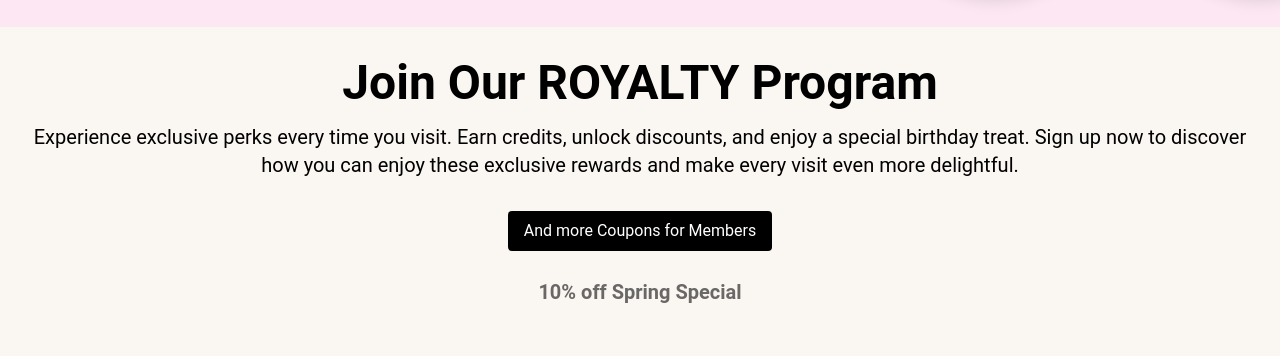
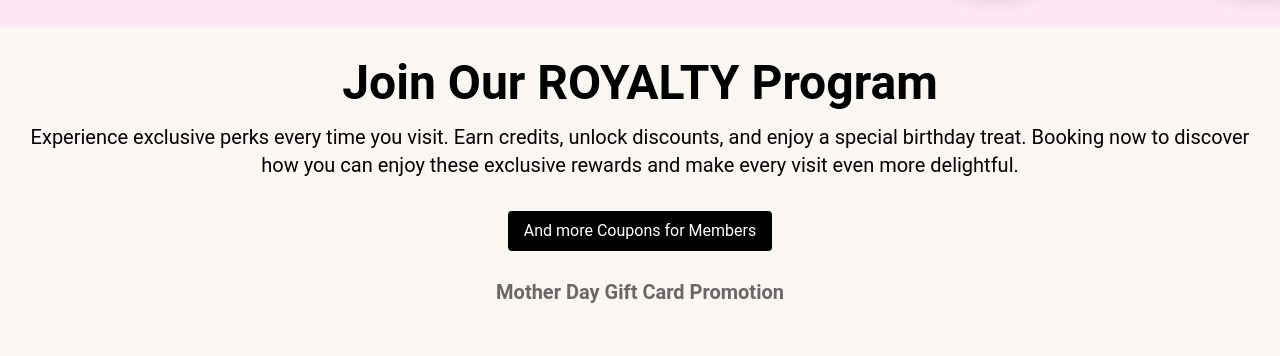
Before and after one commit to tudang2011994/NailShopWebApp, a Next.js app: page / in a window 1280 px wide. Shown: the part 1880-2236 px from the top of the page. Built offline with nearby package versions, Linux system fonts and the light colour scheme; no server answers.

Commit message:
Fix Deals

```diff
--- a/components/LoyaltyProgram.js
+++ b/components/LoyaltyProgram.js
@@ -9,7 +9,7 @@ export default function RoyaltyProgram() {
         Join Our <span className="text-gradient">ROYALTY</span> Program
       </h1>
       <p className="text-xl mb-8">
-        Experience exclusive perks every time you visit. Earn credits, unlock discounts, and enjoy a special birthday treat. Sign up now to discover how you can enjoy these exclusive rewards and make every visit even more delightful.
+        Experience exclusive perks every time you visit. Earn credits, unlock discounts, and enjoy a special birthday treat. Booking now to discover how you can enjoy these exclusive rewards and make every visit even more delightful.
       </p>
       <button className="bg-black text-white py-2 px-4 rounded hover:bg-gray-800 transition">
         And more Coupons for Members
--- a/components/ScrollingLogos.js
+++ b/components/ScrollingLogos.js
@@ -3,10 +3,10 @@ import { motion } from 'framer-motion';
 import { useState, useEffect } from 'react';
 
 const deals = [
-  "10% off new registered users",
+  "Birthday Special",
   "10% off invite your buddy",
-  "10% off Spring Special",
-  "EventExclusive offers, every season, all year!",
+  "Mother Day Gift Card Promotion",
+  "Event Exclusive offers, every season, all year!",
 ];
 
 export default function DealsCarousel() {
```
